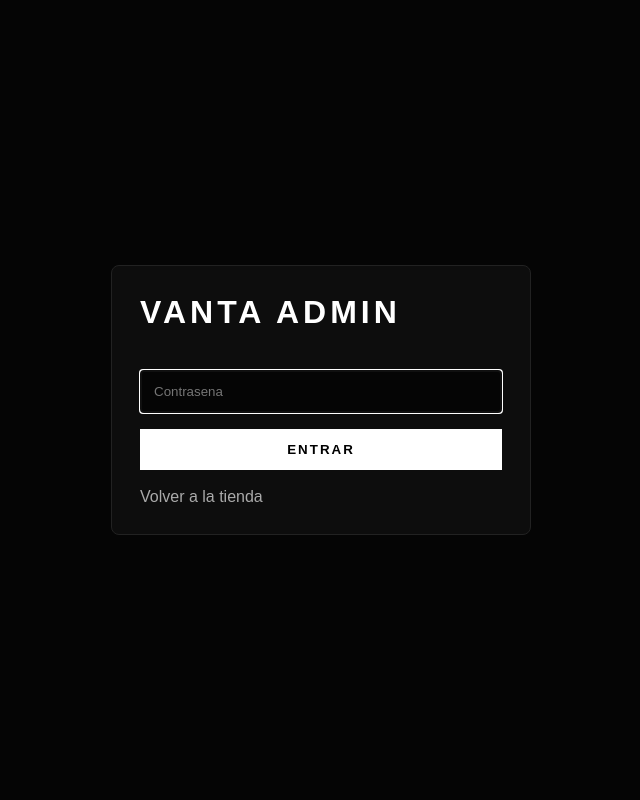
After one commit to Santinosilva1/Vanta-Ropa, a Flask app: page /admin/login in a window 1280 px wide. The commit adds this page. Shown: the whole page, without its empty margins (319-959 px from the left). Run offline with Flask 3, Linux system fonts and the light colour scheme.

Commit message:
Agregar contra la admin

```diff
--- a/app.py
+++ b/app.py
@@ -1,11 +1,13 @@
 import os
-from flask import Flask, jsonify, render_template, request
+from flask import Flask, jsonify, redirect, render_template, request, session, url_for
 import sqlite3
 from pathlib import Path
 
 
 app = Flask(__name__)
+app.secret_key = os.environ.get("SECRET_KEY", "vanta-local-secret")
 DB_PATH = Path(__file__).with_name("vanta.db")
+ADMIN_PASSWORD = os.environ.get("ADMIN_PASSWORD", "vanta123")
 
 
 def get_connection():
@@ -125,7 +127,32 @@ def list_orders():
 
 @app.route("/admin")
 def admin():
+    if not session.get("admin_logged_in"):
+        return redirect(url_for("admin_login"))
+
     return render_template("admin.html")
+
+
+@app.route("/admin/login", methods=["GET", "POST"])
+def admin_login():
+    error = ""
+
+    if request.method == "POST":
+        password = request.form.get("password", "")
+
+        if password == ADMIN_PASSWORD:
+            session["admin_logged_in"] = True
+            return redirect(url_for("admin"))
+
+        error = "Contrasena incorrecta"
+
+    return render_template("login.html", error=error)
+
+
+@app.route("/admin/logout")
+def admin_logout():
+    session.clear()
+    return redirect(url_for("home"))
 
 
 init_db()
--- a/templates/admin.html
+++ b/templates/admin.html
@@ -18,7 +18,10 @@
 <body>
   <header>
     <h2>VANTA ADMIN</h2>
-    <a href="/">Volver a la tienda</a>
+    <div>
+      <a href="/">Volver a la tienda</a>
+      <a href="/admin/logout">Salir</a>
+    </div>
   </header>
 
   <main>
--- /dev/null
+++ b/templates/login.html
@@ -0,0 +1,64 @@
+<!DOCTYPE html>
+<html lang="es">
+<head>
+  <meta charset="UTF-8" />
+  <meta name="viewport" content="width=device-width, initial-scale=1.0" />
+  <title>VANTA - Admin Login</title>
+  <style>
+    * { box-sizing: border-box; font-family: Arial, sans-serif; }
+    body {
+      min-height: 100vh;
+      margin: 0;
+      display: grid;
+      place-items: center;
+      background: #050505;
+      color: white;
+    }
+    form {
+      width: min(420px, calc(100% - 40px));
+      border: 1px solid #222;
+      background: #0d0d0d;
+      padding: 28px;
+      border-radius: 8px;
+    }
+    h1 { margin-top: 0; letter-spacing: 4px; }
+    input {
+      width: 100%;
+      margin-top: 18px;
+      padding: 13px;
+      background: #050505;
+      border: 1px solid #333;
+      color: white;
+    }
+    button {
+      width: 100%;
+      margin-top: 16px;
+      padding: 13px;
+      background: white;
+      color: black;
+      border: 0;
+      cursor: pointer;
+      font-weight: bold;
+      letter-spacing: 2px;
+    }
+    .error { margin-top: 14px; color: #ff6b6b; }
+    a {
+      display: inline-block;
+      margin-top: 18px;
+      color: #aaa;
+      text-decoration: none;
+    }
+  </style>
+</head>
+<body>
+  <form method="post">
+    <h1>VANTA ADMIN</h1>
+    <input type="password" name="password" placeholder="Contrasena" autofocus />
+    <button type="submit">ENTRAR</button>
+    {% if error %}
+      <p class="error">{{ error }}</p>
+    {% endif %}
+    <a href="/">Volver a la tienda</a>
+  </form>
+</body>
+</html>
```
